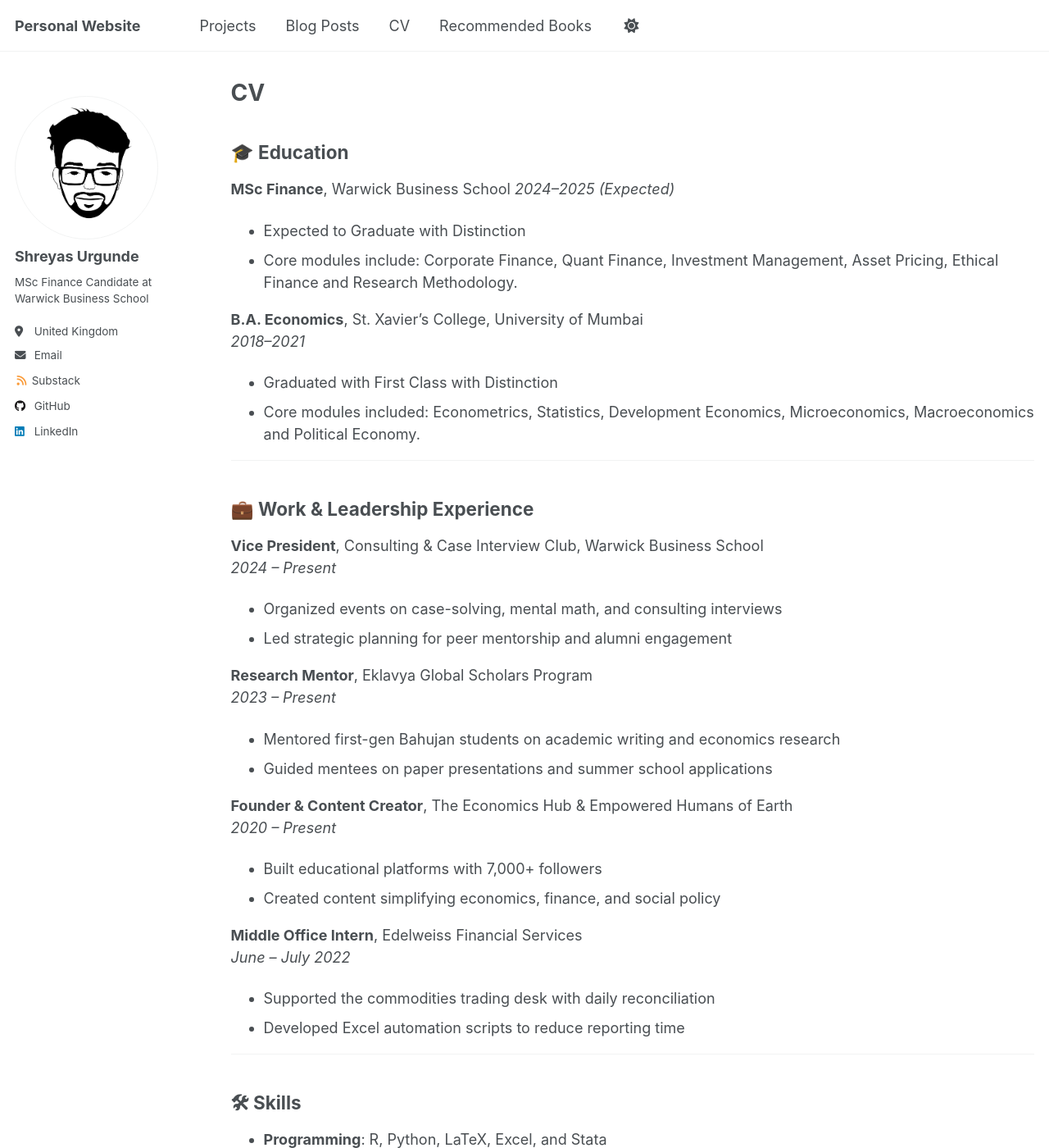
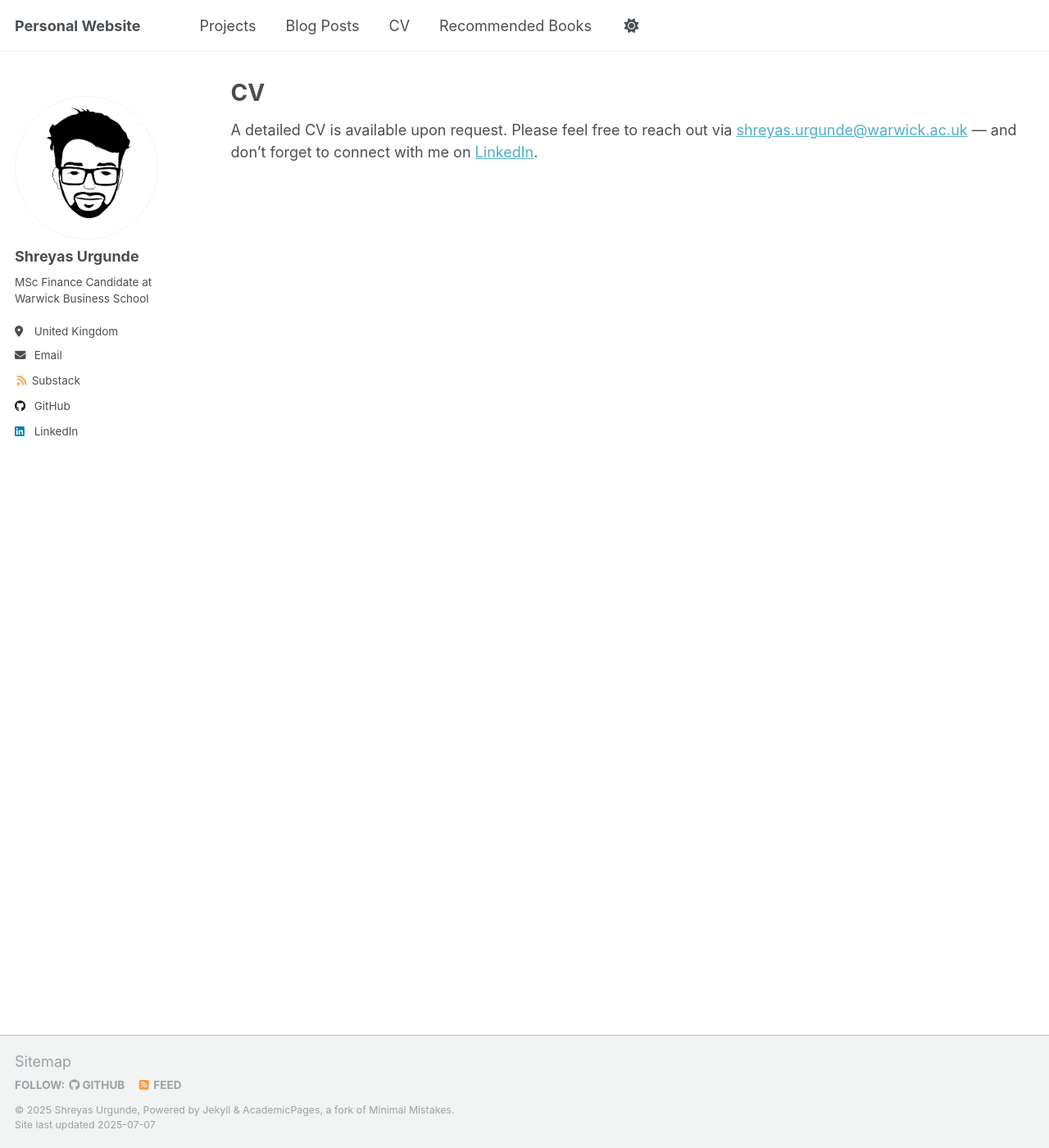
Before and after one commit to shreyasxi/shreyasxi.github.io, a Jekyll site: the page built from _pages/cv.md, in a window 1280 px wide and 1400 px high. Shown: the whole window at 82% size. Built offline with Jekyll 4.4.1, drawn with Linux system fonts in a browser that asks for light colours; a script that is not in the unit is left out; some of the changed text lies outside the part shown.

Commit message:
Update cv.md

```diff
--- a/_pages/cv.md
+++ b/_pages/cv.md
@@ -7,47 +7,4 @@
   - /resume
 ---
 
-## 🎓 Education
-
-**MSc Finance**, Warwick Business School
-*2024–2025 (Expected)*
-- Expected to Graduate with Distinction
-- Core modules include: Corporate Finance, Quant Finance, Investment Management, Asset Pricing, Ethical Finance and Research Methodology.
-
-**B.A. Economics**, St. Xavier’s College, University of Mumbai
-*2018–2021*
-- Graduated with First Class with Distinction
-- Core modules included: Econometrics, Statistics, Development Economics, Microeconomics, Macroeconomics and Political Economy.
-
----
-
-## 💼 Work & Leadership Experience
-
-**Vice President**, Consulting & Case Interview Club, Warwick Business School
-*2024 – Present*
-- Organized events on case-solving, mental math, and consulting interviews
-- Led strategic planning for peer mentorship and alumni engagement
-
-**Research Mentor**, Eklavya Global Scholars Program
-*2023 – Present*
-- Mentored first-gen Bahujan students on academic writing and economics research
-- Guided mentees on paper presentations and summer school applications
-
-**Founder & Content Creator**, The Economics Hub & Empowered Humans of Earth
-*2020 – Present*
-- Built educational platforms with 7,000+ followers
-- Created content simplifying economics, finance, and social policy
-
-**Middle Office Intern**, Edelweiss Financial Services
-*June – July 2022*
-- Supported the commodities trading desk with daily reconciliation
-- Developed Excel automation scripts to reduce reporting time
-
----
-
-## 🛠 Skills
-
-- **Programming**: R, Python, LaTeX, Excel, and Stata
-- **Analysis**: Financial modelling, data wrangling, scenario planning, econometrics
-- **Databases**: WRDS, Compustat, Bloomberg Terminal, Capital IQ and CRSP
-- **Tools**: Git, Markdown, Overleaf, Canva, Adobe InDesign
+A detailed CV is available upon request. Please feel free to reach out via [shreyas.urgunde@warwick.ac.uk](mailto:shreyas.urgunde@warwick.ac.uk) — and don’t forget to connect with me on [LinkedIn](https://www.linkedin.com/in/shreyasurgunde).
```
